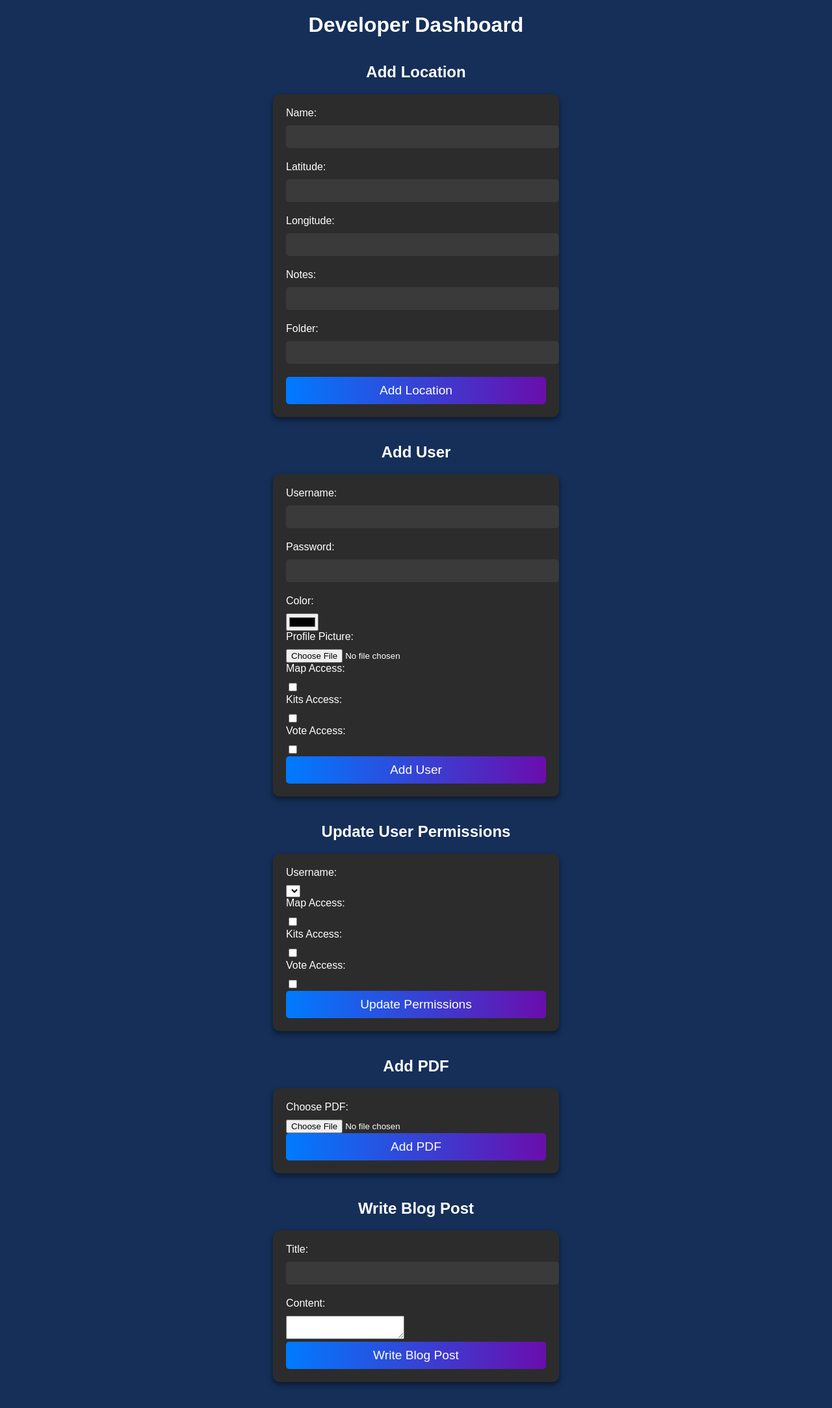
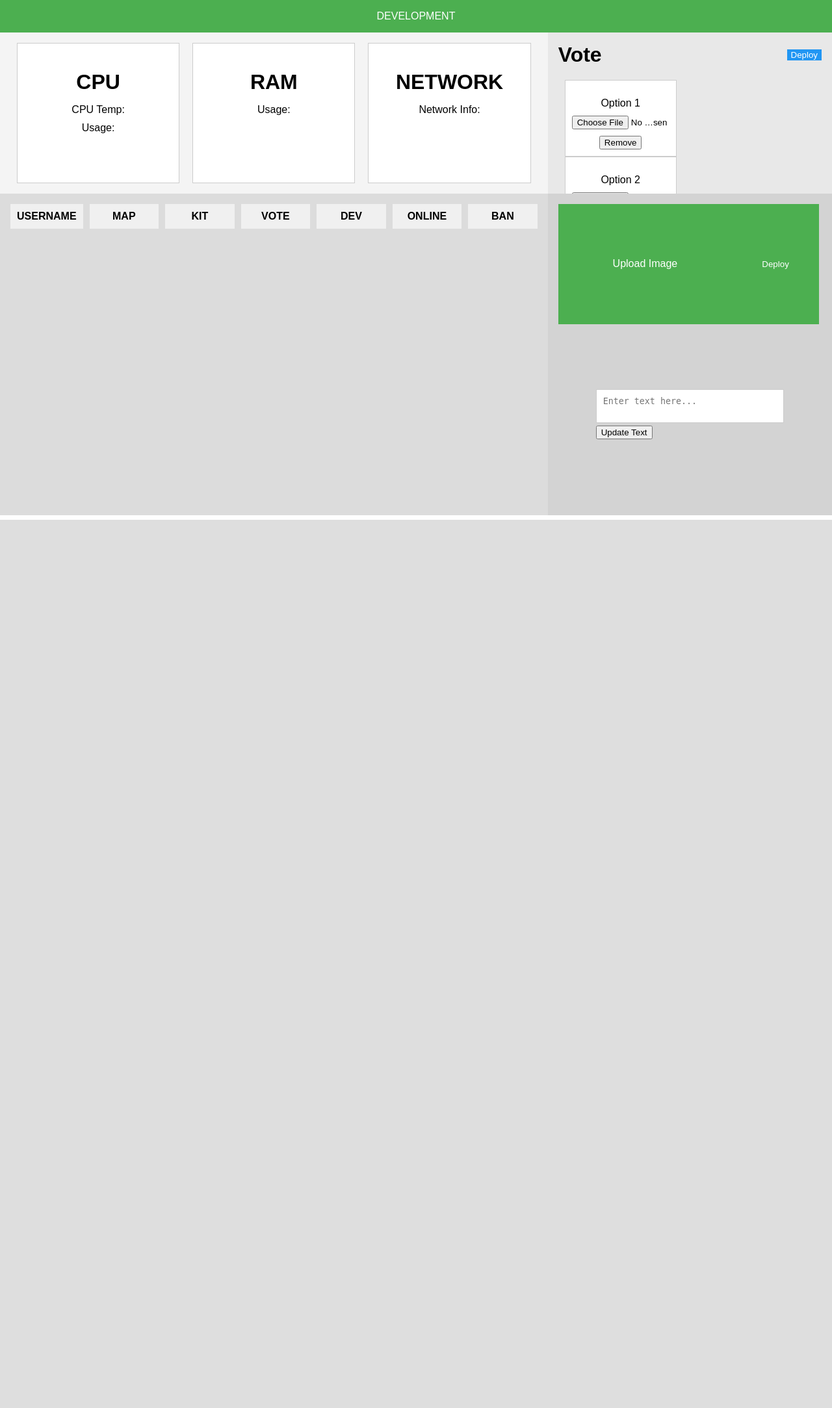
Before and after one commit to PAN-DA-BOI/urbex-site, a PHP site: page /dev.php in a window 1280 px wide. Shown: the whole page at 65% size. After the commit the page ends 800 px from the top, so only its background shows below. Run offline with PHP 8.4, Linux system fonts and the light colour scheme; the visitor is signed in with stand-in values (Sample User, id 1); data that the repository does not hold is empty.

Commit message:
Update dev.php

```diff
--- a/dev.php
+++ b/dev.php
@@ -25,15 +25,13 @@ function addLocation($name, $lat, $lng, $notes, $folder) {
 }
 
 // Function to add a new user
-function addUser($username, $password, $color, $profilePicture, $permissions) {
+function addUser($username, $password, $permissions) {
     $passwordHash = password_hash($password, PASSWORD_BCRYPT);
     $usersFile = 'users.json';
     $users = json_decode(file_get_contents($usersFile), true);
     $users[] = [
         'username' => $username,
         'password' => $passwordHash,
-        'color' => $color,
-        'profilePicture' => $profilePicture,
         'permissions' => $permissions
     ];
     file_put_contents($usersFile, json_encode($users, JSON_PRETTY_PRINT));
@@ -58,12 +56,10 @@ function addPdf($file) {
     move_uploaded_file($file['tmp_name'], $targetFile);
 }
 
-// Function to write a blog post
-function writeBlogPost($title, $content) {
-    $blogDir = 'blog/';
-    $fileName = strtolower(str_replace(' ', '_', $title)) . '.html';
-    $fileContent = "<!DOCTYPE html>\n<html lang=\"en\">\n<head>\n    <meta charset=\"UTF-8\">\n    <meta name=\"viewport\" content=\"width=device-width, initial-scale=1.0\">\n    <title>$title</title>\n    <link rel=\"stylesheet\" href=\"../styles.css\">\n</head>\n<body>\n    <h1>$title</h1>\n    <div>$content</div>\n</body>\n</html>";
-    file_put_contents($blogDir . $fileName, $fileContent);
+// Function to update the text file
+function updateTextFile($content) {
+    $filePath = 'path/to/your/textfile.txt';
+    file_put_contents($filePath, $content);
 }
 
 // Handle form submissions
@@ -80,14 +76,12 @@ if ($_SERVER['REQUEST_METHOD'] === 'POST') {
     } elseif (isset($_POST['add_user'])) {
         $username = $_POST['username'];
         $password = $_POST['password'];
-        $color = $_POST['color'];
-        $profilePicture = $_FILES['profilePicture']['name'];
         $permissions = [
             'map' => isset($_POST['map']) ? true : false,
             'kits' => isset($_POST['kits']) ? true : false,
             'vote' => isset($_POST['vote']) ? true : false
         ];
-        addUser($username, $password, $color, $profilePicture, $permissions);
+        addUser($username, $password, $permissions);
         header('Location: dev.php');
         exit();
     } elseif (isset($_POST['update_permissions'])) {
@@ -104,10 +98,9 @@ if ($_SERVER['REQUEST_METHOD'] === 'POST') {
         addPdf($_FILES['pdf']);
         header('Location: dev.php');
         exit();
-    } elseif (isset($_POST['write_blog'])) {
-        $title = $_POST['title'];
+    } elseif (isset($_POST['update_text'])) {
         $content = $_POST['content'];
-        writeBlogPost($title, $content);
+        updateTextFile($content);
         header('Location: dev.php');
         exit();
     }
@@ -124,76 +117,94 @@ $users = json_decode(file_get_contents($usersFile), true);
     <meta charset="UTF-8">
     <meta name="viewport" content="width=device-width, initial-scale=1.0">
     <title>Developer Dashboard</title>
-    <link rel="stylesheet" href="styles.css">
+    <link rel="stylesheet" href="test.css">
 </head>
 <body>
-    <h1>Developer Dashboard</h1>
-
-    <h2>Add Location</h2>
-    <form method="post" action="dev.php" class="dashboard-form">
-        <label for="name">Name:</label>
-        <input type="text" id="name" name="name" required><br>
-        <label for="lat">Latitude:</label>
-        <input type="text" id="lat" name="lat" required><br>
-        <label for="lng">Longitude:</label>
-        <input type="text" id="lng" name="lng" required><br>
-        <label for="notes">Notes:</label>
-        <input type="text" id="notes" name="notes" required><br>
-        <label for="folder">Folder:</label>
-        <input type="text" id="folder" name="folder" required><br>
-        <button type="submit" name="add_location" class="dashboard-button">Add Location</button>
-    </form>
-
-    <h2>Add User</h2>
-    <form method="post" action="dev.php" class="dashboard-form" enctype="multipart/form-data">
-        <label for="username">Username:</label>
-        <input type="text" id="username" name="username" required><br>
-        <label for="password">Password:</label>
-        <input type="password" id="password" name="password" required><br>
-        <label for="color">Color:</label>
-        <input type="color" id="color" name="color" required><br>
-        <label for="profilePicture">Profile Picture:</label>
-        <input type="file" id="profilePicture" name="profilePicture" required><br>
-        <label for="map">Map Access:</label>
-        <input type="checkbox" id="map" name="map"><br>
-        <label for="kits">Kits Access:</label>
-        <input type="checkbox" id="kits" name="kits"><br>
-        <label for="vote">Vote Access:</label>
-        <input type="checkbox" id="vote" name="vote"><br>
-        <button type="submit" name="add_user" class="dashboard-button">Add User</button>
-    </form>
-
-    <h2>Update User Permissions</h2>
-    <form method="post" action="dev.php" class="dashboard-form">
-        <label for="update_username">Username:</label>
-        <select id="update_username" name="username" required>
-            <?php foreach ($users as $user): ?>
-                <option value="<?php echo htmlspecialchars($user['username']); ?>"><?php echo htmlspecialchars($user['username']); ?></option>
-            <?php endforeach; ?>
-        </select><br>
-        <label for="update_map">Map Access:</label>
-        <input type="checkbox" id="update_map" name="map"><br>
-        <label for="update_kits">Kits Access:</label>
-        <input type="checkbox" id="update_kits" name="kits"><br>
-        <label for="update_vote">Vote Access:</label>
-        <input type="checkbox" id="update_vote" name="vote"><br>
-        <button type="submit" name="update_permissions" class="dashboard-button">Update Permissions</button>
-    </form>
-
-    <h2>Add PDF</h2>
-    <form method="post" action="dev.php" enctype="multipart/form-data" class="dashboard-form">
-        <label for="pdf">Choose PDF:</label>
-        <input type="file" id="pdf" name="pdf" required><br>
-        <button type="submit" name="add_pdf" class="dashboard-button">Add PDF</button>
-    </form>
-
-    <h2>Write Blog Post</h2>
-    <form method="post" action="dev.php" class="dashboard-form">
-        <label for="title">Title:</label>
-        <input type="text" id="title" name="title" required><br>
-        <label for="content">Content:</label>
-        <textarea id="content" name="content" required></textarea><br>
-        <button type="submit" name="write_blog" class="dashboard-button">Write Blog Post</button>
-    </form>
+    <div class="header">
+        DEVELOPMENT
+    </div>
+    <div class="container">
+        <div class="top">
+            <div class="sect1">
+                <div class="box">
+                    <h1>CPU</h1>
+                    <p>CPU Temp: </p>
+                    <p>Usage: </p>
+                </div>
+                <div class="box">
+                    <h1>RAM</h1>
+                    <p>Usage: </p>
+                </div>
+                <div class="box">
+                    <h1>NETWORK</h1>
+                    <p>Network Info: </p>
+                </div>
+            </div>
+            <div class="sect2">
+                <div class="title-container">
+                    <h1>Vote</h1>
+                    <button class="deploy-button" onclick="document.getElementById('voteForm').submit()">Deploy</button>
+                </div>
+                <div class="box-container">
+                    <form id="voteForm" method="post" enctype="multipart/form-data">
+                        <div class="box">
+                            <p>Option 1</p>
+                            <input type="file" name="file1">
+                            <button type="submit" name="add_pdf">Remove</button>
+                        </div>
+                        <div class="box">
+                            <p>Option 2</p>
+                            <input type="file" name="file2">
+                            <button type="submit" name="add_pdf">Remove</button>
+                        </div>
+                        <div class="box">
+                            <p>Option 3</p>
+                            <input type="file" name="file3">
+                            <button type="submit" name="add_pdf">Remove</button>
+                        </div>
+                    </form>
+                </div>
+            </div>
+        </div>
+        <div class="bottom">
+            <div class="sect3">
+                <div class="grid-container">
+                    <div class="grid-header">USERNAME</div>
+                    <div class="grid-header">MAP</div>
+                    <div class="grid-header">KIT</div>
+                    <div class="grid-header">VOTE</div>
+                    <div class="grid-header">DEV</div>
+                    <div class="grid-header">ONLINE</div>
+                    <div class="grid-header">BAN</div>
+                    <?php foreach ($users as $user): ?>
+                        <div class="grid-item"><?php echo htmlspecialchars($user['username']); ?></div>
+                        <div class="grid-item"><label class="switch"><input type="checkbox" <?php echo $user['permissions']['map'] ? 'checked' : ''; ?> name="map[<?php echo htmlspecialchars($user['username']); ?>]"><span class="slider"></span></label></div>
+                        <div class="grid-item"><label class="switch"><input type="checkbox" <?php echo $user['permissions']['kits'] ? 'checked' : ''; ?> name="kits[<?php echo htmlspecialchars($user['username']); ?>]"><span class="slider"></span></label></div>
+                        <div class="grid-item"><label class="switch"><input type="checkbox" <?php echo $user['permissions']['vote'] ? 'checked' : ''; ?> name="vote[<?php echo htmlspecialchars($user['username']); ?>]"><span class="slider"></span></label></div>
+                        <div class="grid-item"><label class="switch"><input type="checkbox" name="dev[<?php echo htmlspecialchars($user['username']); ?>]"><span class="slider"></span></label></div>
+                        <div class="grid-item"><?php echo $user['online'] ? 'Online' : 'Offline'; ?></div>
+                        <div class="grid-item"><button type="submit" name="ban[<?php echo htmlspecialchars($user['username']); ?>]">Ban</button></div>
+                    <?php endforeach; ?>
+                </div>
+            </div>
+            <div class="sect4">
+                <div class="top-container">
+                    <div class="upload-container">
+                        <label for="imageUpload" class="custom-upload-button">Upload Image</label>
+                        <input type="file" id="imageUpload" class="image-upload" style="display:none;" name="imageUpload">
+                    </div>
+                    <div class="deploy-container">
+                        <button class="deploy-button-sect4" onclick="document.getElementById('textForm').submit()">Deploy</button>
+                    </div>
+                </div>
+                <div class="text-edit-container">
+                    <form id="textForm" method="post">
+                        <textarea class="text-edit" name="content" placeholder="Enter text here..."></textarea>
+                        <button type="submit" name="update_text">Update Text</button>
+                    </form>
+                </div>
+            </div>
+        </div>
+    </div>
 </body>
 </html>
```
